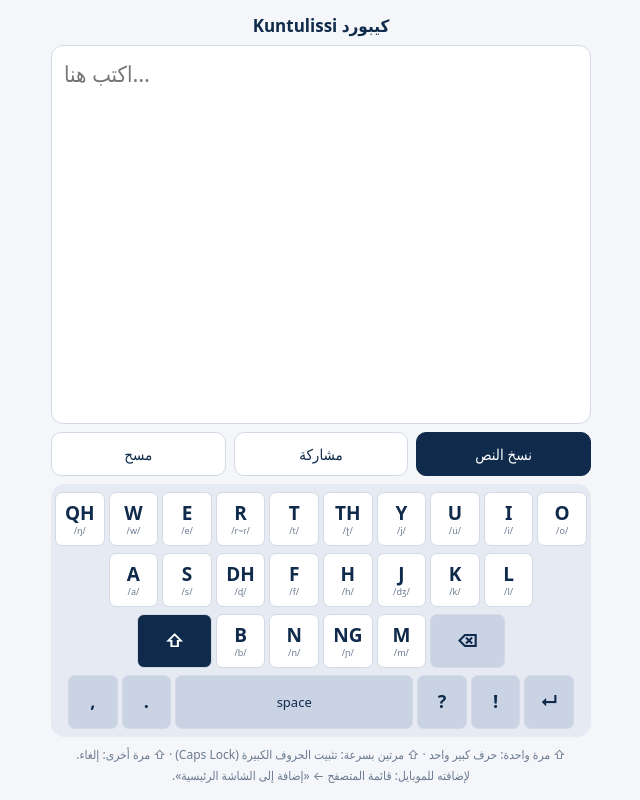
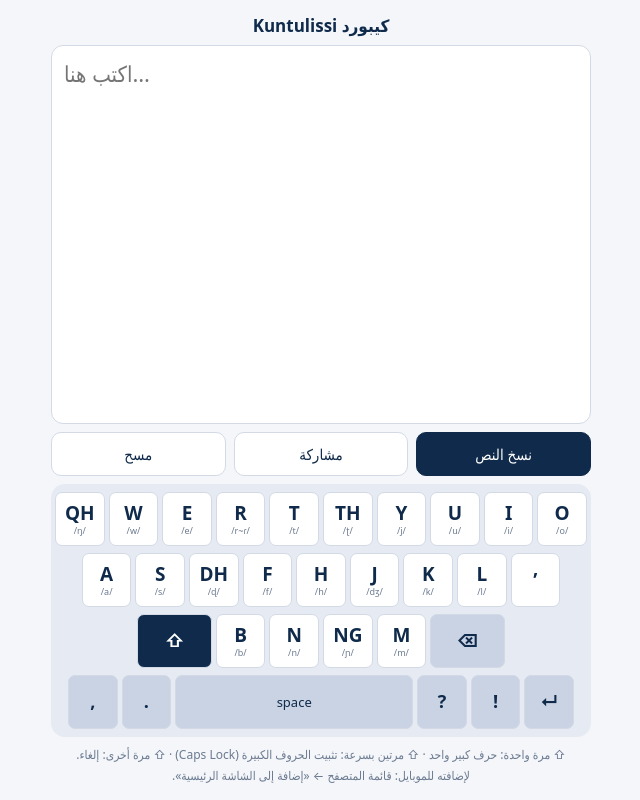
Before and after one commit to kuntulissi/keyboard, a plain HTML site: page index.html in a window 1280 px wide. Shown: the whole page, without its empty margins (319-959 px from the left). Drawn offline with Linux system fonts and the light colour scheme.

Commit message:
Update index.html

```diff
--- a/index.html
+++ b/index.html
@@ -43,7 +43,7 @@ h1{font-size:17px;margin:4px 2px 8px;text-align:center}
 <script>
 (function(){
 var IPA={A:"a",B:"b",DH:"ɖ",E:"e",F:"f",H:"h",I:"i",J:"dʒ",K:"k",L:"l",M:"m",N:"n",NG:"ɲ",O:"o",QH:"ŋ",R:"r~ɾ",S:"s",T:"t",TH:"ʈ",U:"u",W:"w",Y:"j"};
-var ROWS=[["QH","W","E","R","T","TH","Y","U","I","O"],["A","S","DH","F","H","J","K","L"],["#shift","B","N","NG","M","#back"],[",",".","#space","?","!","#enter"]];
+var ROWS=[["QH","W","E","R","T","TH","Y","U","I","O"],["A","S","DH","F","H","J","K","L","’"],["#shift","B","N","NG","M","#back"],[",",".","#space","?","!","#enter"]];
 var out=document.getElementById("out"),kb=document.getElementById("kb"),state=1,last=0,keys=[],sk=null;
 function ins(t){var s=out.selectionStart,e=out.selectionEnd,v=out.value;out.value=v.slice(0,s)+t+v.slice(e);out.selectionStart=out.selectionEnd=s+t.length;}
 function back(){var s=out.selectionStart,e=out.selectionEnd,v=out.value;if(s!==e){out.value=v.slice(0,s)+v.slice(e);out.selectionStart=out.selectionEnd=s;}else if(s>0){out.value=v.slice(0,s-1)+v.slice(s);out.selectionStart=out.selectionEnd=s-1;}}
@@ -57,6 +57,7 @@ if(c==="#shift"){sk=mk(row,"⇧","f x",function(){var t=Date.now();if(t-last<350
 else if(c==="#back"){mk(row,"⌫","f x",function(){back();autoCap();});}
 else if(c==="#space"){mk(row,"space","f sp",function(){ins(" ");autoCap();});}
 else if(c==="#enter"){mk(row,"↵","f",function(){ins("\n");autoCap();});}
+else if(c==="’"){mk(row,"’","",function(){ins("’");});}
 else if(IPA[c]){var el=mk(row,c,"",function(){ins(state?c:c.toLowerCase());if(state===1)state=0;render();},IPA[c]);keys.push({el:el,u:c});}
 else{mk(row,c,"f",function(){ins(c);autoCap();});}
 });});
```
